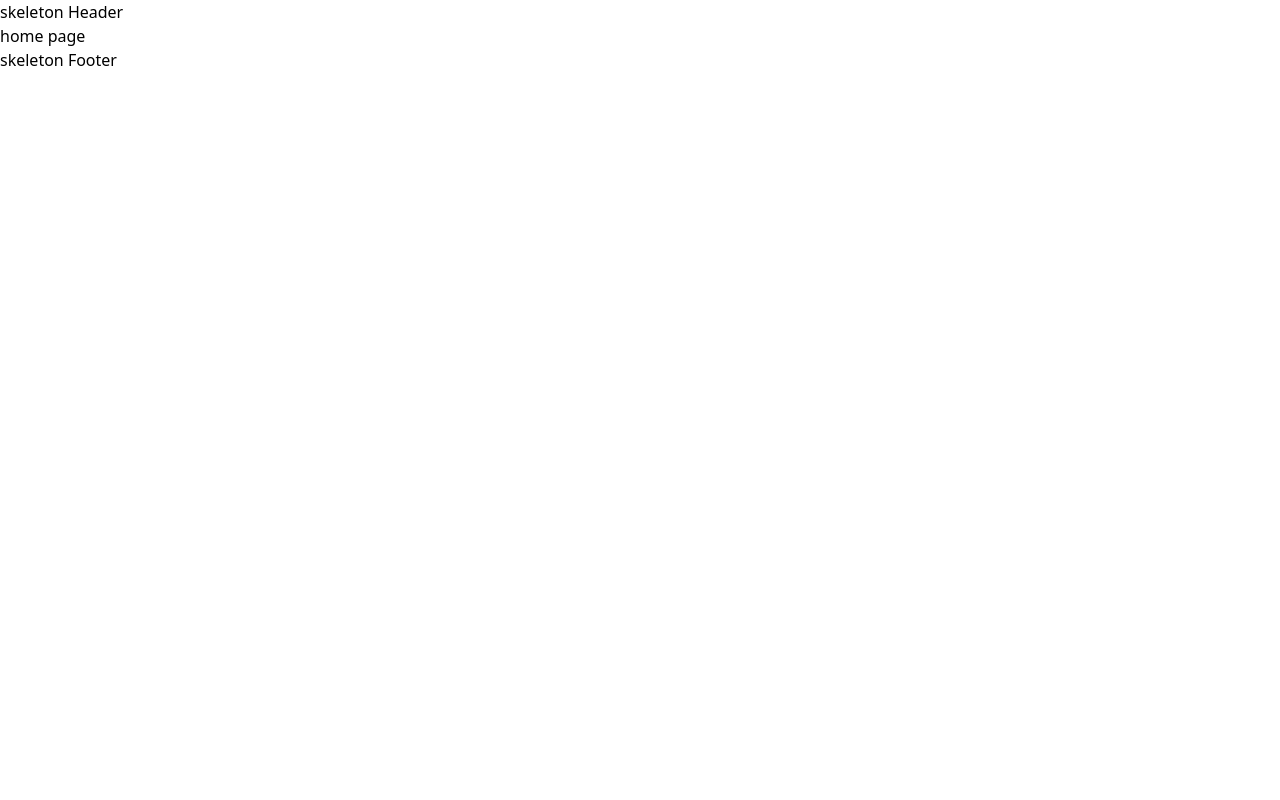
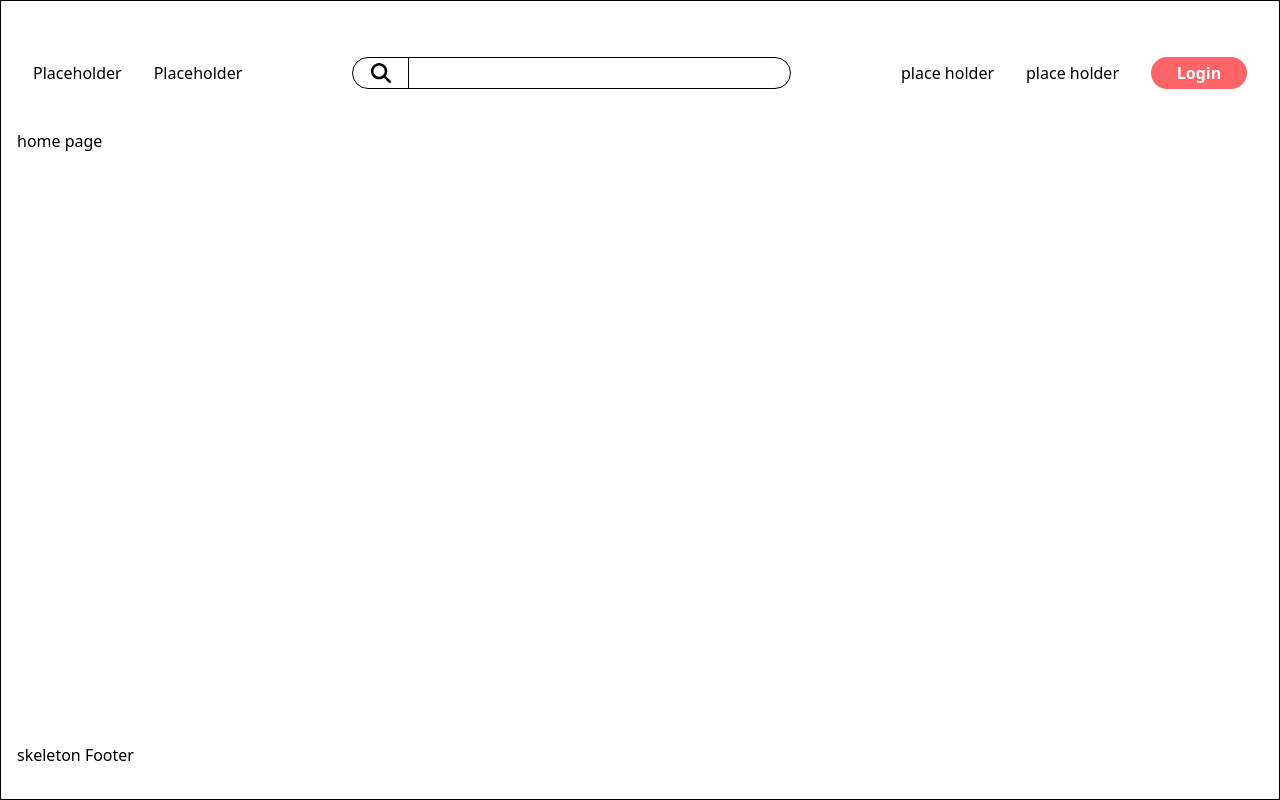
Before and after one commit to William-Ta0/H4H, a React (Vite) app in the folder app/: page / in a window 1280 px wide. Built offline with nearby package versions, Linux system fonts and the light colour scheme.

Commit message:
implemented header

```diff
--- a/app/src/App.tsx
+++ b/app/src/App.tsx
@@ -1,6 +1,5 @@
 
 import { BrowserRouter, Route, Routes } from 'react-router-dom';
-import './App.css'
 import {Home} from "./components/pages/Home.tsx";
 import MainLayout from "./components/layouts/MainLayout.tsx";
 import NotFound from "./components/pages/NotFound.tsx";
@@ -10,6 +9,7 @@ function App() {
 
   return (
         <>
+            <div>
             <BrowserRouter>
                 <Routes>
                     {/* MainLayout is the parent layout */}
@@ -21,6 +21,7 @@ function App() {
                     </Route>
                 </Routes>
             </BrowserRouter>
+            </div>
 
         </>
   )
--- /dev/null
+++ b/app/src/components/Button.tsx
@@ -0,0 +1,18 @@
+import React from "react";
+import {Link} from "react-router-dom";
+
+interface ButtonProps {
+    title: string;
+    to: string
+}
+
+
+export const Button: React.FC<ButtonProps> = ({ title="default", to}) => {
+
+    return(
+        <Link to ={to} className=" h-8 w-24 rounded-full flex justify-center items-center  bg-red-400">
+            <h1 className="text-white text-md font-bold capitalize">{title}</h1>
+        </Link>
+    )
+
+}
--- a/app/src/components/Header.tsx
+++ b/app/src/components/Header.tsx
@@ -1,4 +1,6 @@
 import  React from "react";
+import {Button} from "./Button.tsx";
+import SearchInput from "./SearchInput/SearchInput.tsx";
 
 interface HeaderProps {
     children?: React.ReactNode
@@ -8,7 +10,23 @@ interface HeaderProps {
 export const Header: React.FC<HeaderProps> = ({children}) => {
 
     return (
-        <div>skeleton Header
+        <div className="h-full flex flex-col justify-center iterms-center ">
+            <div className = "flex flex-row justify-between items-center   ">
+                <div className="h-full flex flex-row justify-around items-center space-x-8  mx-4 " >
+                    <div>Placeholder </div>
+                    <div>Placeholder</div>
+                </div>
+
+                    <div className=" h-full  flex flex-grow justify-center items-center hidden md:flex ">
+                        <SearchInput/>
+                    </div>
+                <div className="h-full flex flex-row justify-between items-center  space-x-8 mx-4" >
+                    <div> place holder</div>
+                    <div> place holder</div>
+                    <Button title={"login"} to={""}/>
+                </div>
+
+            </div>
 
         </div>
     )
--- a/app/src/components/SearchInput/SearchComponent.tsx
+++ /dev/null
@@ -1,10 +0,0 @@
-
-
-interface SearchComponentProps {
-    style? : string | null
-}
-
-export const SearchComponent = ({style}) => {
-
-
-}
--- /dev/null
+++ b/app/src/components/SearchInput/SearchInput.tsx
@@ -0,0 +1,38 @@
+import {useToolTip} from "../../hooks/useToolTip.tsx";
+import React, {useState} from "react";
+import {ToolTip} from "../ToolTip.tsx";
+import {FontAwesomeIcon} from "@fortawesome/react-fontawesome";
+import {faSearch} from "@fortawesome/free-solid-svg-icons";
+
+
+export default function SearchInput() {
+
+    const { showTooltip, tooltipPosition, toolTipText } = useToolTip();
+    const [userInput, setUserInput] = useState<string|null>(null);
+
+    const handleUserInputChange = (
+        event: React.ChangeEvent<HTMLInputElement>,
+    ) => {
+        const value = event.currentTarget.value;
+        setUserInput(value);
+    };
+
+    const clearUserInput = () => {
+        setUserInput('');
+    };
+
+
+    return (
+        <div className=" h-full w-[70%] rounded-full  border ">
+            <div className=" h-full  w-[3.5rem]  flex justify-center items-center rounded-l-full border-r ">
+                <FontAwesomeIcon icon={faSearch} size="lg" />
+            </div>
+            <ToolTip
+                visible={showTooltip}
+                text={toolTipText}
+                position={tooltipPosition}
+            />
+        </div>
+    )
+
+}
--- /dev/null
+++ b/app/src/components/ToolTip.tsx
@@ -0,0 +1,26 @@
+import React from 'react';
+import Portal from "../helpers/Portal.ts";
+
+
+interface ToolTipProps {
+    text: string;
+    visible: boolean;
+    position: { top: number; left: number };
+}
+
+export const ToolTip: React.FC<ToolTipProps> = ({text, visible, position,}) => {
+    if (!visible) return null;
+
+    const { top, left } = position;
+
+    return (
+        <Portal>
+            <div
+                className="absolute  bg-neutral-800  border-[0.5px] dark:dark-modal text-white text-xs px-[2px] py-[2px]  text-center  z-20"
+                style={{ top: top, left: left }}
+            >
+                {text}
+            </div>
+        </Portal>
+    );
+};
--- a/app/src/components/layouts/MainLayout.tsx
+++ b/app/src/components/layouts/MainLayout.tsx
@@ -2,18 +2,26 @@
 import {Outlet} from 'react-router-dom'
 import {Header} from "../Header.tsx";
 import {Footer} from "../Footer.tsx";
+import "../../App.css"
 export default function  MainLayout (){
 
     return(
-        <div>
+        <>
+        {/* Main Layout */}
+        <div className="h-screen flex flex-col p-4 border">
             {/* Header */}
-            <Header/>
-            <div>
+            <div className="h-28 flex-none ">
+                <Header/>
+            </div>
+            <div className="flex-grow">
                 {/* show only if user is authenticated*/}
-                <Outlet/>
+               <Outlet/>
             </div>
-            {/*Footer*/}
-            <Footer/>
+            <div className=" h-10">
+                {/*Footer*/}
+                <Footer/>
+            </div>
         </div>
+        </>
     )
 }
--- /dev/null
+++ b/app/src/helpers/Portal.ts
@@ -0,0 +1,10 @@
+import React from 'react';
+import ReactDOM from 'react-dom';
+
+interface PortalProps {
+    children: React.ReactNode;
+}
+
+export default function Portal({ children }: PortalProps) {
+    return ReactDOM.createPortal(children, document.body);
+}
--- /dev/null
+++ b/app/src/hooks/useToolTip.tsx
@@ -0,0 +1,65 @@
+import React, { useState, useCallback, useRef } from 'react';
+
+export const useToolTip = () => {
+    // state to hide or show tool tip
+    const [showTooltip, setShowTooltip] = useState<boolean>(false);
+    // state to set title
+    const [toolTipText, setToolTipText] = useState<string>('');
+
+    const [tooltipPosition, setTooltipPosition] = useState<{
+        top: number;
+        left: number;
+    }>({ top: 0, left: 0 });
+    // keep track of how long element should show after leaving div element
+    const timerRef = useRef<number | null>(null);
+
+    // when entering  an element
+    const toolTipMouseEnterCustomComponent = useCallback(
+        (event: React.MouseEvent<HTMLDivElement>, text: string | null = null) => {
+            const target = event.currentTarget as HTMLDivElement;
+            //gets the title of element
+            const toolTipText: string | null = text
+                ? text
+                : target.getAttribute('title');
+
+            // const to get position of the element
+            const rect = target.getBoundingClientRect();
+
+            // if there is no text or not a position then show state should be false
+            if (!toolTipText || !rect) {
+                setShowTooltip(false);
+                return;
+            }
+            // clear time
+            if (timerRef.current) {
+                clearTimeout(timerRef.current);
+            }
+
+            setTooltipPosition({ top: rect.top + 40, left: rect.left + 50 });
+            setToolTipText(toolTipText);
+
+            // set timer to one second to show tool tip
+            timerRef.current = window.setTimeout(() => {
+                setShowTooltip(true);
+            }, 1000);
+        },
+        [],
+    );
+
+    // when leaving an element
+    const toolTipMouseLeaveCustomComponent = useCallback(() => {
+        if (timerRef.current) {
+            clearTimeout(timerRef.current);
+            timerRef.current = null;
+        }
+        setShowTooltip(false);
+    }, []);
+
+    return {
+        showTooltip,
+        toolTipText,
+        tooltipPosition,
+        mouseEnter: toolTipMouseEnterCustomComponent,
+        mouseLeave: toolTipMouseLeaveCustomComponent,
+    };
+};
--- a/app/src/index.css
+++ b/app/src/index.css
@@ -0,0 +1,4 @@
+body{
+    margin:0;
+    padding:0;
+}
```
Also changed, not shown: app/package.json (+7 -2 lines), 1 other file (tests, documents, lock files or other folders).
